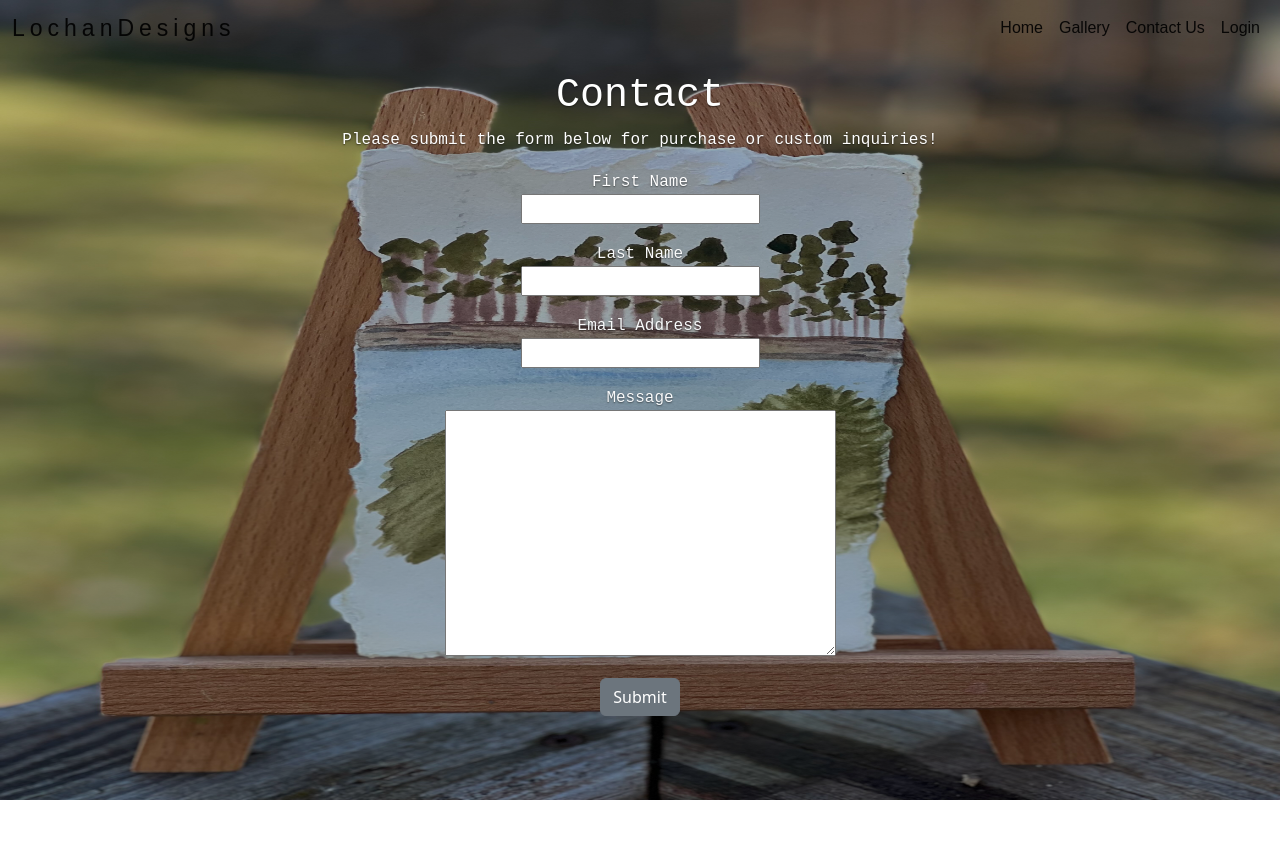
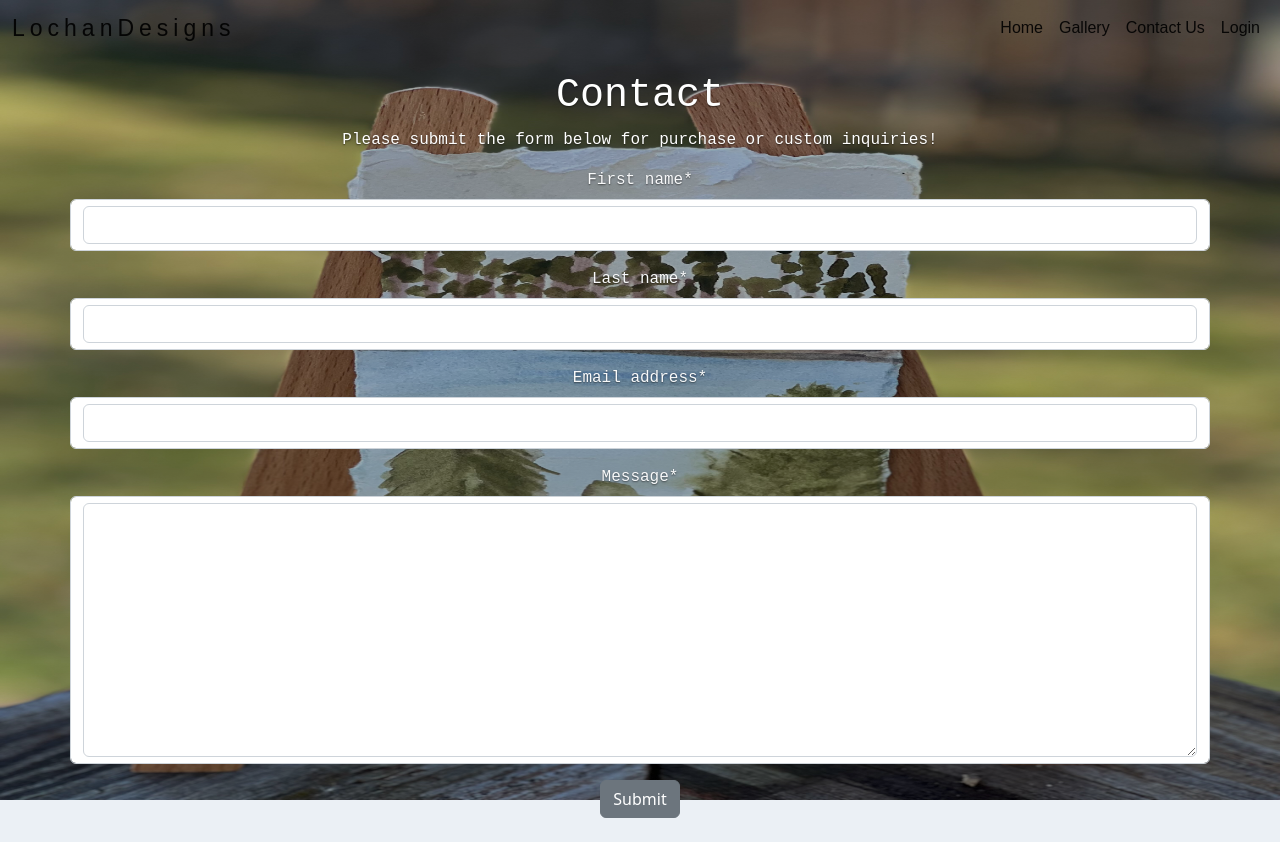
Before and after one commit to NoPlans4Tonight/LochanDesigns, a Django app: template templates/contact.html in a window 1280 px wide. Before the commit the page ends 800 px from the top, so only its background shows below. Run offline with Django 3.2, Linux system fonts and the light colour scheme; the template is opened without the code that fills it: values that come from a table or form of the project are taken from there, others are empty; data comes from the database, SQL or seed files in the repository; parts of the project's set-up code (start-up, migrations or seed data) failed here and were passed over; some libraries are stand-ins or nearby versions.

Commit message:
update contact form to use crispy form

```diff
--- a/frontend/forms.py
+++ b/frontend/forms.py
@@ -1,4 +1,7 @@
 from django import forms
+from crispy_forms.helper import FormHelper
+from crispy_forms.layout import Layout, Submit
+from django.forms import ClearableFileInput
 from django.contrib.auth.forms import UserCreationForm
 from django.contrib.auth.models import User
 from django.core import validators
@@ -11,6 +14,20 @@ class ContactForm(forms.Form):
 	botcatcher = forms.CharField(required=False,
 								widget=forms.HiddenInput,
 								validators=[validators.MaxLengthValidator(0)])
+	def __init__(self, *args, **kwargs):
+		super(ContactForm, self).__init__(*args, **kwargs)
+		self.helper = FormHelper()
+		self.helper.form_class = 'form-horizontal'
+		self.helper.label_class = 'label label-default text-light'
+		self.helper.field_class = 'form-control'
+		self.helper.layout = Layout(
+			'first_name',
+			'last_name',
+			'email_address',
+			'message',
+			'botcatcher',
+			Submit('submit', 'Submit', css_class='btn btn-secondary')
+		)
 
 class CreateUserForm(UserCreationForm):
     class Meta:
--- a/templates/contact.html
+++ b/templates/contact.html
@@ -1,6 +1,6 @@
 {% extends 'main.html' %}
 {% block content %}
-
+{% load crispy_forms_tags %}
 <style>
   .errorlist {
     color: #ba3939;
@@ -83,28 +83,9 @@
 </p>
 <div class="container col-lg-12 block">
     <div class="row col-xs-6 block2 center">
-        <form class="form-horizontal" align="center" method="post">
+        <form class="form-horizontal" align="center" enctype="multipart/form-data" method="post">
             {% csrf_token %}
-                <div>
-                    <label for="{{ form.first_name.id_for_label }}">First Name</label>
-                    <p>{{ form.first_name }}</p>
-                </div>
-                <div >
-                    <label class="label label-default text-light" for="{{ form.last_name.id_for_label }}">Last Name</label>
-                    <p>{{ form.last_name }}</p>
-                </div>
-                <div>
-                    <label class="label label-default text-light" for="{{ form.email_address.id_for_label }}">Email Address</label>
-                    <p>{{ form.email_address }}</p>
-                </div>
-                <div>
-                    <label class="label label-default text-light" for="{{ form.message.id_for_label }}">Message</label>
-                    <p>{{ form.message }}</p>
-                </div>
-                <div>
-                  <p>{{ form.botcatcher }}</p>
-                </div>
-                <button class="btn btn-secondary" type="submit">Submit</button>
+            {% crispy form %}
         </form>
     </div>
 </div>
```
